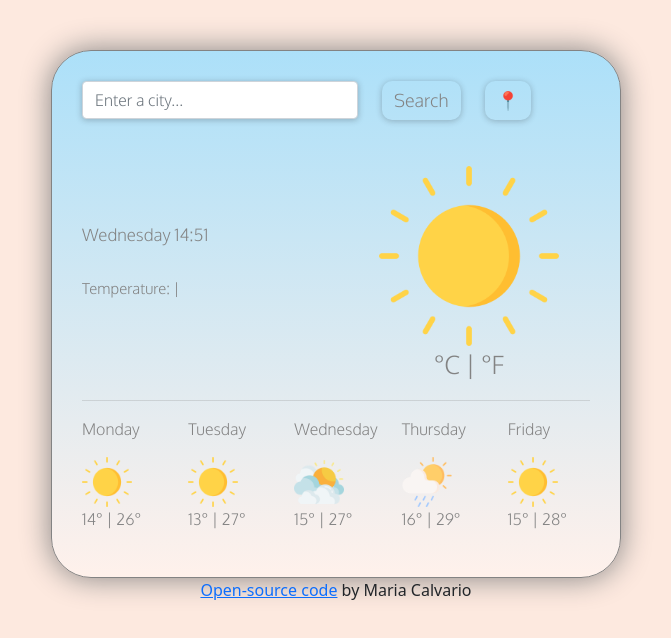
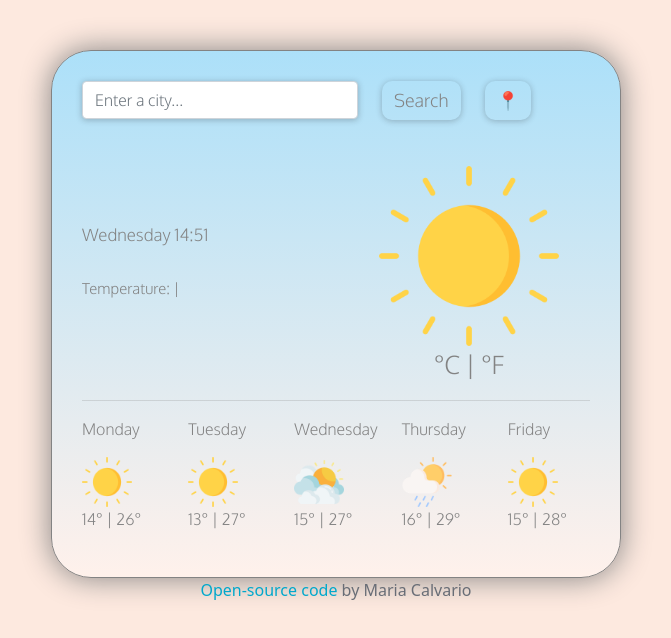
Before and after one commit to mariaCalvario/weather-app-project, a plain HTML site: page index.html in a window 1280 px wide. Shown: the whole page, without its empty margins (304-975 px from the left). Drawn offline with nearby package versions, Linux system fonts and the light colour scheme; no server answers.

Commit message:
Changed open-source link styling

```diff
--- a/index.html
+++ b/index.html
@@ -116,6 +116,7 @@
       <a
         href="https://github.com/mariaCalvario/weather-app-project"
         target="_blank"
+        id="open-source-link"
         >Open-source code</a
       >
       by Maria Calvario
--- a/src/styles.css
+++ b/src/styles.css
@@ -107,4 +107,15 @@ li {
 
 .open-source {
   text-align: center;
+  color: #686d76;
 }
+
+#open-source-link {
+  text-decoration: none;
+  color: #00a8cc;
+}
+
+#open-source-link:hover {
+  text-decoration: underline;
+  transition: all 200ms ease;
+}
```
